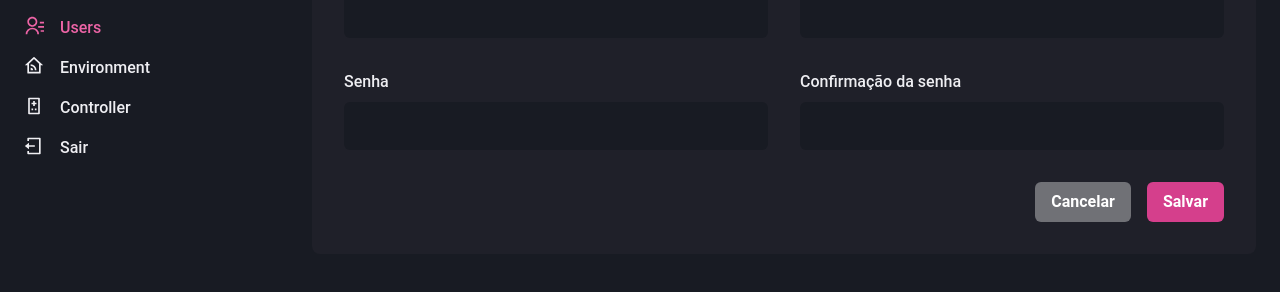
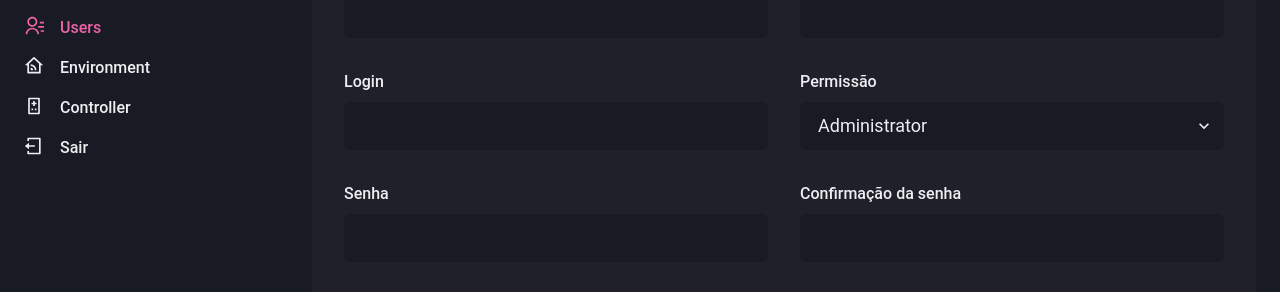
Before and after one commit to fabioceolin/ienvironment, a Next.js app: page /users/create in a window 1280 px wide. Shown: the part 279-571 px from the top of the page. Built offline with nearby package versions, Linux system fonts and the light colour scheme; no server answers.

Commit message:
Select component created

```diff
--- /dev/null
+++ b/src/components/Form/Select.tsx
@@ -0,0 +1,57 @@
+import {
+  Select as ChakraSelect,
+  Icon,
+  InputGroup,
+  InputLeftElement,
+  FormLabel,
+  FormControl,
+  FormErrorMessage,
+  SelectProps as ChakraSelectProps,
+} from '@chakra-ui/react';
+import { ElementType, forwardRef, ForwardRefRenderFunction } from 'react';
+import { FieldError } from 'react-hook-form';
+
+interface SelectProps extends ChakraSelectProps {
+  name: string;
+  label?: string;
+  error?: FieldError;
+  icons?: ElementType;
+}
+const SelectBase: ForwardRefRenderFunction<HTMLSelectElement, SelectProps> = (
+  { name, label, icons, error = null, children, ...rest },
+  ref
+) => {
+  return (
+    <FormControl isInvalid={!!error}>
+      {!!label && <FormLabel htmlFor={name}>{label}</FormLabel>}
+      <InputGroup>
+        {!!icons && (
+          <InputLeftElement
+            h="100%"
+            pointerEvents="none"
+            fontSize="lg"
+            color="pink.500"
+            children={<Icon as={icons} />}
+          />
+        )}
+        <ChakraSelect
+          name={name}
+          id={name}
+          focusBorderColor="pink.500"
+          bgColor="gray.900"
+          variant="filled"
+          _hover={{ bgColor: 'gray.900' }}
+          size="lg"
+          ref={ref}
+          {...rest}
+        >
+          {children}
+        </ChakraSelect>
+      </InputGroup>
+
+      {!!error && <FormErrorMessage>{error.message}</FormErrorMessage>}
+    </FormControl>
+  );
+};
+
+export const Select = forwardRef(SelectBase);
--- a/src/pages/users/create.tsx
+++ b/src/pages/users/create.tsx
@@ -17,12 +17,15 @@ import { useMutation } from 'react-query';
 import { Header } from 'components/Header';
 import { Sidebar } from 'components/Sidebar';
 import { Input } from 'components/Form/Input';
+import { Select } from 'components/Form/Select';
 import { api } from 'services/apiClient';
 import { queryClient } from 'services/queryClient';
 import { useRouter } from 'next/router';
+import { role } from 'enums/role';
 
 type CreateUserFormData = {
   name: string;
+  login: string;
   email: string;
   password: string;
   password_confirmation: string;
@@ -30,6 +33,7 @@ type CreateUserFormData = {
 
 const CreateUserFormSchema = yup.object().shape({
   name: yup.string().required('Nome obrigatório'),
+  login: yup.string().required('Login obrigatório'),
   email: yup.string().required('E-mail obrigatório').email('E-mail inválido'),
   password: yup
     .string()
@@ -44,7 +48,7 @@ export default function CreateUser() {
   const router = useRouter();
   const createUser = useMutation(
     async (user: CreateUserFormData) => {
-      const response = await api.post('users', {
+      const response = await api.post('user/create', {
         user: {
           ...user,
           created_at: new Date(),
@@ -113,6 +117,24 @@ export default function CreateUser() {
 
             <SimpleGrid minChildWidth="240px" spacing={['6', '8']} w="100%">
               <Input
+                name="login"
+                label="Login"
+                error={errors.login}
+                {...register('login')}
+              />
+              <Select
+                name="select"
+                label="Permissão"
+                error={errors.role}
+                {...register('role')}
+              >
+                <option value={role.Adm}>Administrator</option>
+                <option value={role.User}>User</option>
+              </Select>
+            </SimpleGrid>
+
+            <SimpleGrid minChildWidth="240px" spacing={['6', '8']} w="100%">
+              <Input
                 name="password"
                 type="password"
                 label="Senha"
```
